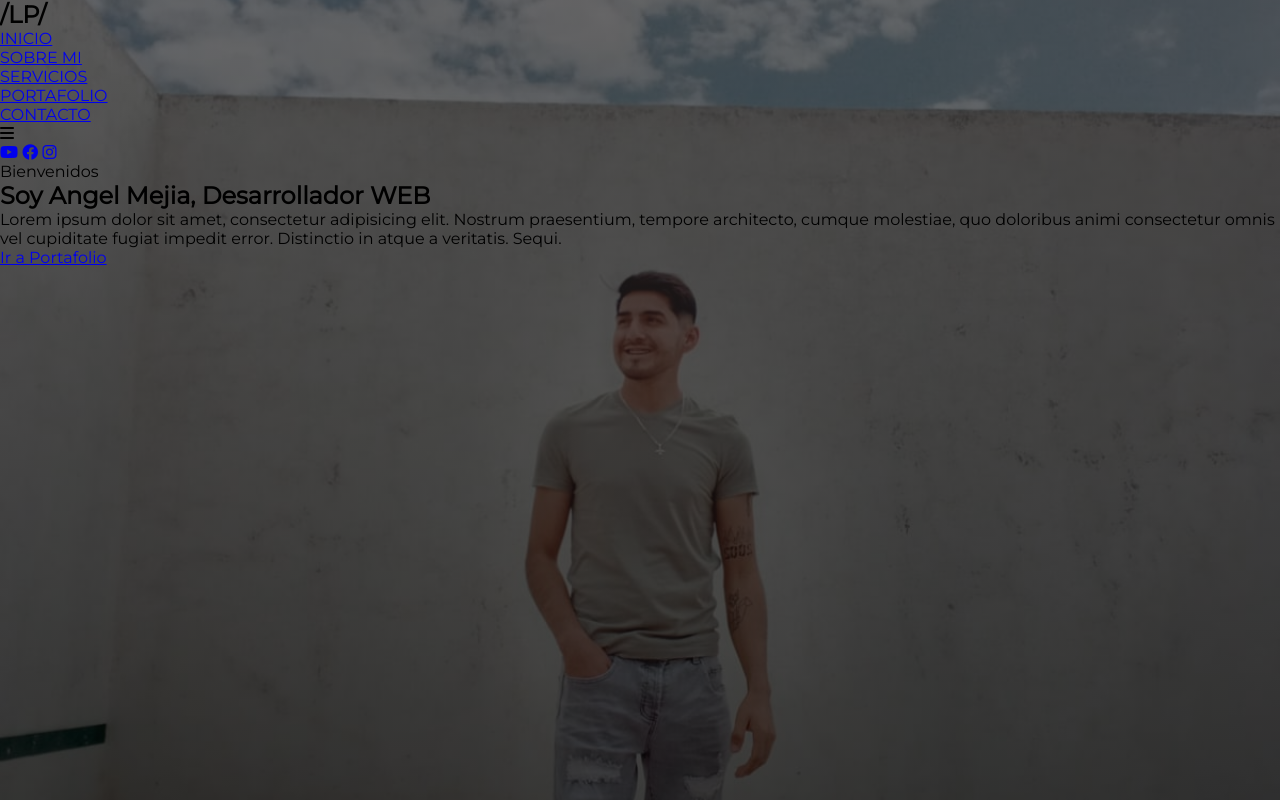
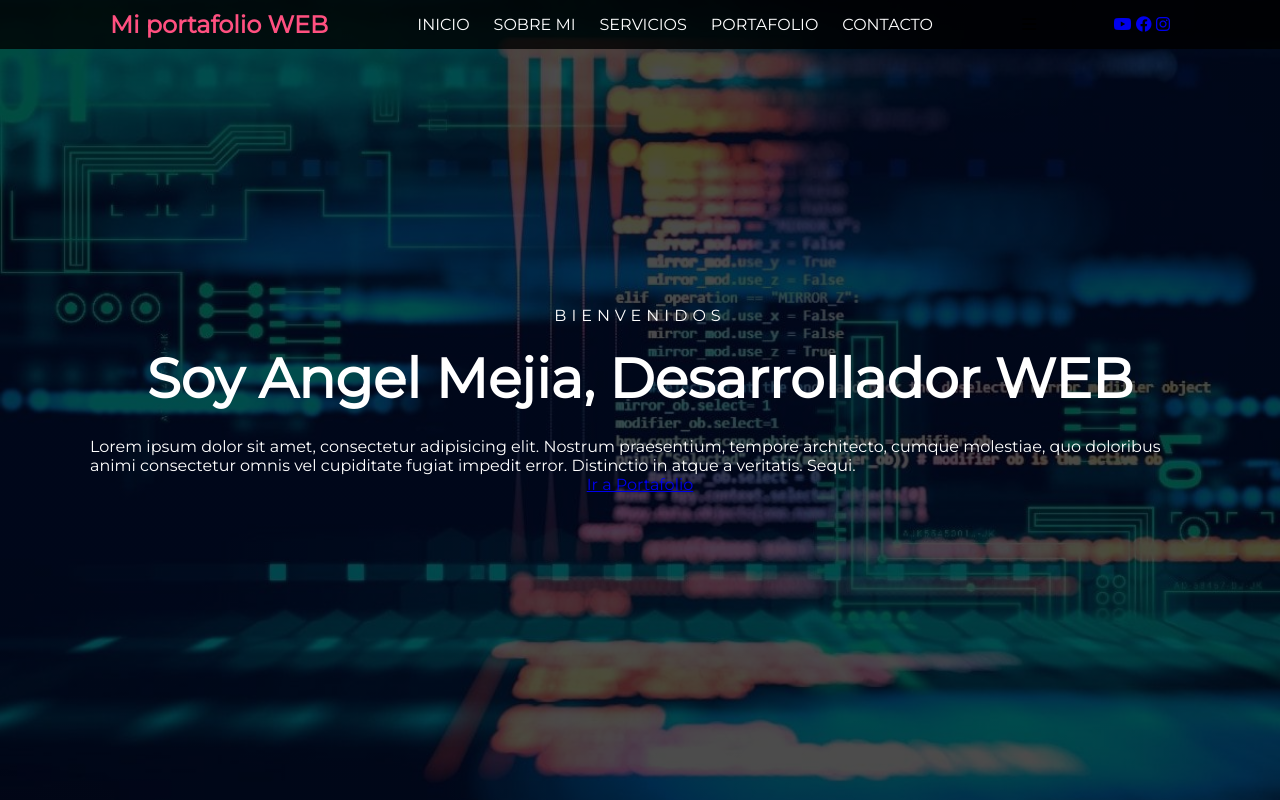
Before and after one commit to angelmejia11/PortafolioDany, a website: page index.html in a window 1280 px wide. Drawn offline with Linux system fonts and the light colour scheme.

Commit message:
Implementación de CSS

```diff
--- a/index.html
+++ b/index.html
@@ -14,7 +14,7 @@
     <div class="contenido">
       <header>
         <div class="contenido-header">
-          <h1>/LP/</h1>
+          <h1>Mi portafolio WEB</h1>
           <nav id="nav" class="">
             <ul id="links">
               <li><a href="#inicio" class="seleccionado">INICIO</a></li>
--- a/style.css
+++ b/style.css
@@ -9,8 +9,64 @@ html {
     scroll-behavior: smooth;
 }
 #inicio {
-    background: linear-gradient(rgba(48, 47, 47, 0.7), rgba(0,0,0,.7)),  url("Img/imgVerde.jpeg");
+    background: linear-gradient(rgba(0,0,0,.7), rgba(0,0,0,.7)),  url("Img/informatica.jpg");
     background-size: cover;
     background-position: center center;
     height: 100vh;
 }
+#inicio .contenido header{
+    background-color: rgba(0,0,0,.8);
+    position: fixed;
+    width: 100%;
+    z-index: 100;
+    top: 0;
+}
+#inicio .contenido header .contenido-header{
+    max-width: 1100px;
+    margin: auto;
+    display: flex;
+    justify-content: space-between;
+    align-items: center;
+    padding: 10px 20px;
+}
+#inicio .contenido header .contenido-header h1{
+    text-align: center;
+    color: #ff5080;
+}
+#inicio .contenido header .contenido-header nav ul{
+   list-style: none;
+   display: flex;
+   align-items: center;
+}
+#inicio .contenido header .contenido-header nav ul li a{
+    text-decoration: none;
+    color: #fff;
+    margin: 0 12px;
+    font-weight: 400;
+    transition: .5s;
+}
+#inicio .contenido header .contenido-header nav ul a:hover{
+    color: #ff5080;
+}
+
+#inicio .contenido .presentacion{
+    max-width: 1100px;
+    height: 100vh;
+    margin: auto;
+    color: #fff;
+    display: flex;
+    flex-direction: column;
+    align-items: center;
+    justify-content: center;
+}
+#inicio .contenido .presentacion .bienvenida{
+    font-size: 16px;
+    margin-bottom: 20px;
+    text-transform: uppercase;
+    letter-spacing: 5px;
+}
+#inicio .contenido .presentacion h2{
+    font-size: 55px;
+    margin-bottom: 25px;
+    text-align: center;
+}
```
Also changed, not shown: Img/informatica.jpg (added).
